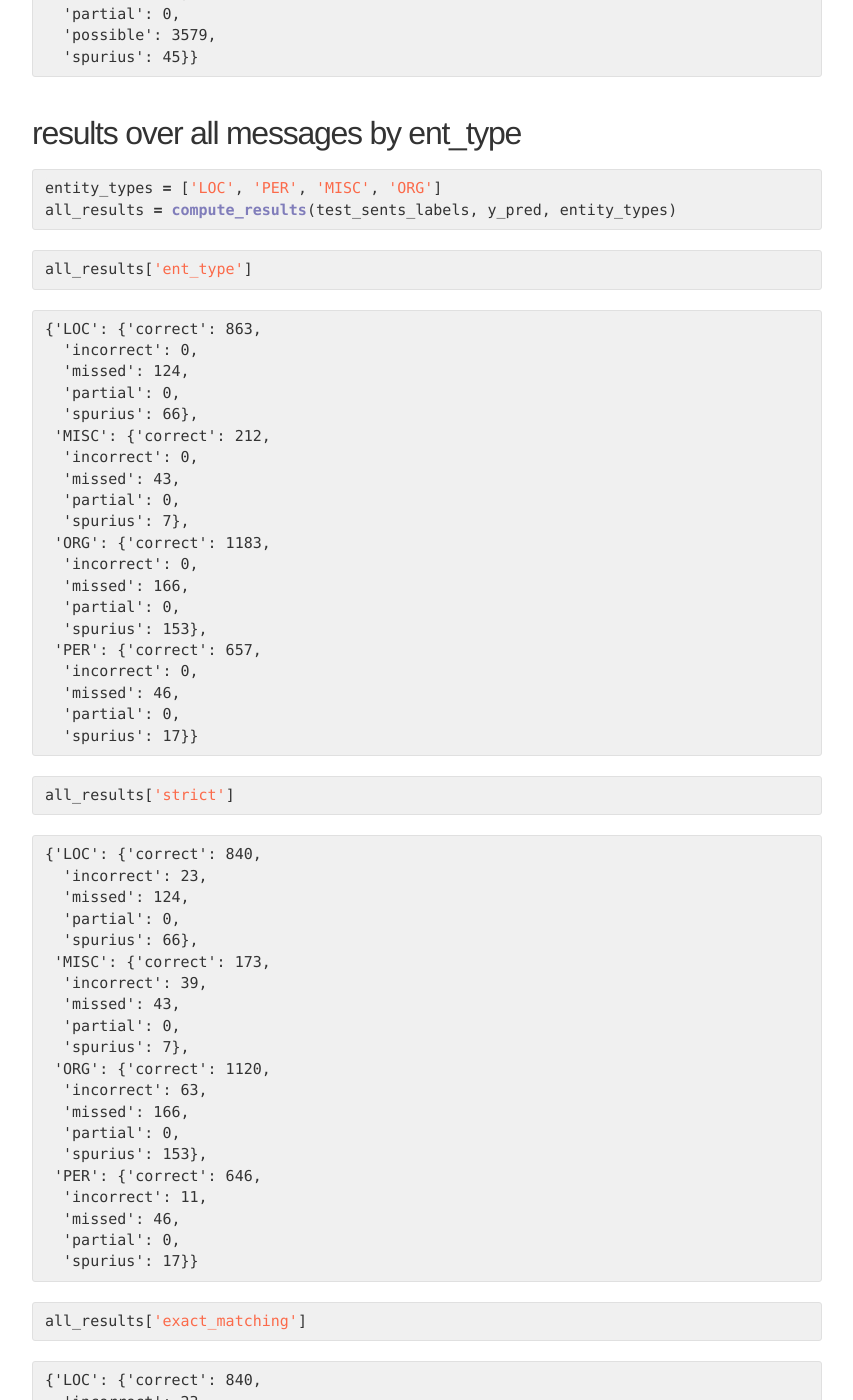
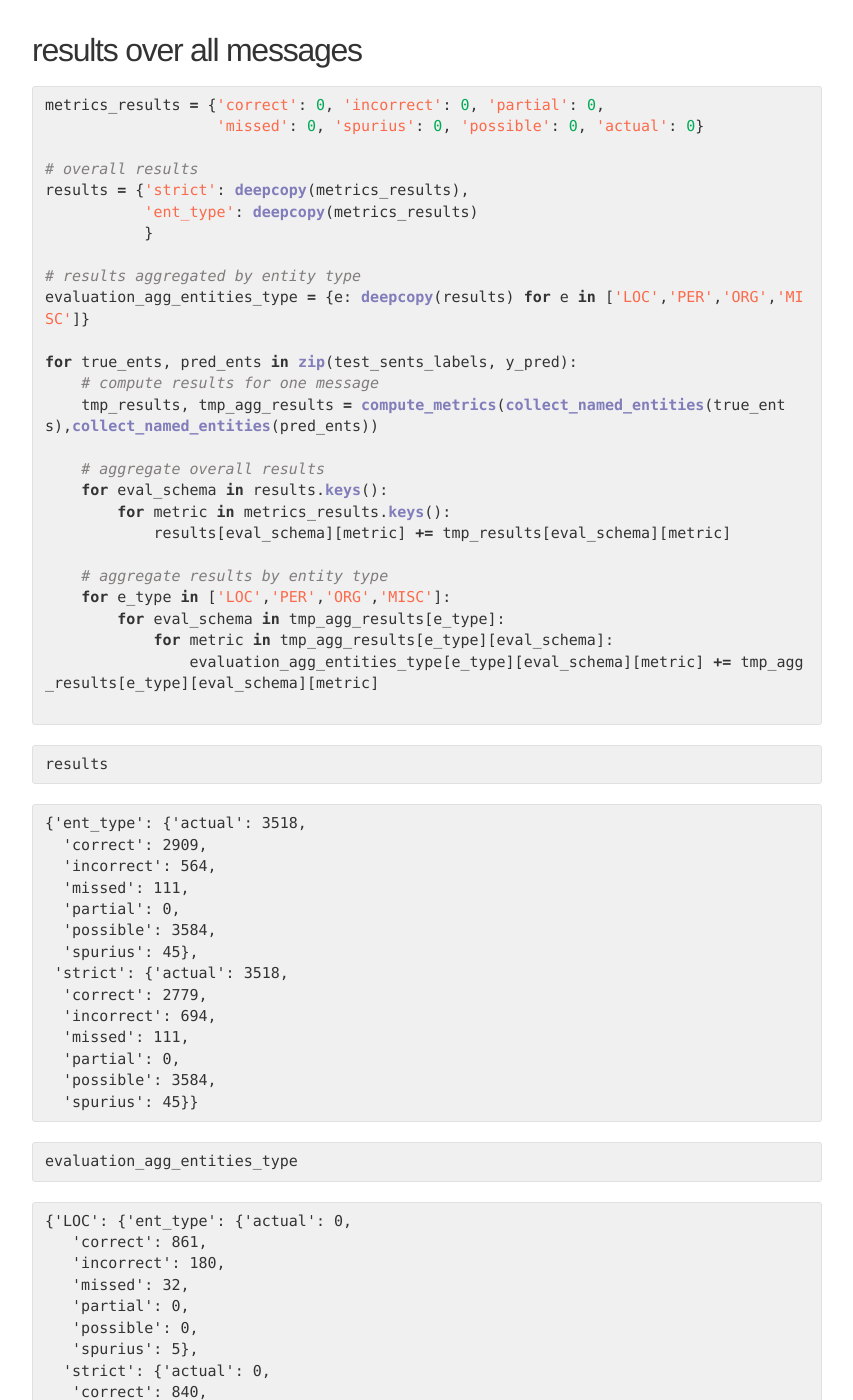
Before and after one commit to davidsbatista/davidsbatista.net, a Jekyll site: the page built from _posts/2018-05-09-Named_Entity_Evaluation.md, in a window 1280 px wide and 1400 px high, scrolled down 13619 px. Shown: the whole window, without its empty margins (213-1066 px from the left). Built offline with Jekyll 4.4.1, drawn with Linux system fonts in a browser that asks for light colours; nearby versions of some CDN libraries; some web fonts are replaced; formulas are drawn with MathJax 3; comment, search, counter and statistics services are not loaded; some of the changed text lies outside the part shown.

Commit message:
corrected blog post

````diff
--- a/_posts/2018-05-09-Named_Entity_Evaluation.md
+++ b/_posts/2018-05-09-Named_Entity_Evaluation.md
@@ -578,6 +578,8 @@
 
 ### __Example__
 
+
+
 ```python
 import nltk
 import sklearn_crfsuite
@@ -668,8 +670,8 @@
 y_test = [sent2labels(s) for s in test_sents]
 ```
 
-    CPU times: user 1.09 s, sys: 88.7 ms, total: 1.18 s
-    Wall time: 1.18 s
+    CPU times: user 1.12 s, sys: 98.2 ms, total: 1.22 s
+    Wall time: 1.22 s
 
 
 ## Training
@@ -687,8 +689,8 @@
 crf.fit(X_train, y_train)
 ```
 
-    CPU times: user 34.7 s, sys: 141 ms, total: 34.8 s
-    Wall time: 34.8 s
+    CPU times: user 34.1 s, sys: 197 ms, total: 34.3 s
+    Wall time: 34.4 s
 
 
 ## Performance per label type per token
@@ -772,45 +774,75 @@
 
 
 
-    {'ent_type': {'actual': 4,
-      'correct': 3,
-      'incorrect': 1,
-      'missed': 0,
-      'partial': 0,
-      'possible': 4,
-      'precision': 0.75,
-      'recall': 0.75,
-      'spurius': 0},
-     'exact_matching': {'actual': 4,
-      'correct': 4,
-      'incorrect': 0,
-      'missed': 0,
-      'partial': 0,
-      'possible': 4,
-      'precision': 1.0,
-      'recall': 1.0,
-      'spurius': 0},
-     'partial_matching': {'actual': 4,
-      'correct': 4,
-      'incorrect': 0,
-      'missed': 0,
-      'partial': 0,
-      'possible': 4,
-      'precision': 1.0,
-      'recall': 1.0,
-      'spurius': 0},
-     'strict': {'actual': 4,
-      'correct': 3,
-      'incorrect': 1,
-      'missed': 0,
-      'partial': 0,
-      'possible': 4,
-      'precision': 0.75,
-      'recall': 0.75,
-      'spurius': 0}}
+    ({'ent_type': {'actual': 4,
+       'correct': 3,
+       'incorrect': 1,
+       'missed': 0,
+       'partial': 0,
+       'possible': 4,
+       'precision': 0.75,
+       'recall': 0.75,
+       'spurius': 0},
+      'strict': {'actual': 4,
+       'correct': 3,
+       'incorrect': 1,
+       'missed': 0,
+       'partial': 0,
+       'possible': 4,
+       'precision': 0.75,
+       'recall': 0.75,
+       'spurius': 0}},
+     {'LOC': {'ent_type': {'correct': 1,
+        'incorrect': 1,
+        'missed': 0,
+        'partial': 0,
+        'spurius': 0},
+       'strict': {'correct': 1,
+        'incorrect': 1,
+        'missed': 0,
+        'partial': 0,
+        'spurius': 0}},
+      'MISC': {'ent_type': {'correct': 1,
+        'incorrect': 0,
+        'missed': 0,
+        'partial': 0,
+        'spurius': 0},
+       'strict': {'correct': 1,
+        'incorrect': 0,
+        'missed': 0,
+        'partial': 0,
+        'spurius': 0}},
+      'ORG': {'ent_type': {'correct': 0,
+        'incorrect': 0,
+        'missed': 0,
+        'partial': 0,
+        'spurius': 0},
+       'strict': {'correct': 0,
+        'incorrect': 0,
+        'missed': 0,
+        'partial': 0,
+        'spurius': 0}},
+      'PER': {'ent_type': {'correct': 1,
+        'incorrect': 0,
+        'missed': 0,
+        'partial': 0,
+        'spurius': 0},
+       'strict': {'correct': 1,
+        'incorrect': 0,
+        'missed': 0,
+        'partial': 0,
+        'spurius': 0}}})
+
+
 
 
 ```python
+to_test = [2,4,12,14]
+```
+
+
+```python
+index = 2
 true_named_entities_type = defaultdict(list)
 pred_named_entities_type = defaultdict(list)
 
@@ -883,45 +915,64 @@
 compute_metrics(true_named_entities_type['LOC'], pred_named_entities_type['LOC'])
 ```
 
-
-
-
-    {'ent_type': {'actual': 2,
-      'correct': 1,
-      'incorrect': 0,
-      'missed': 0,
-      'partial': 0,
-      'possible': 1,
-      'precision': 0.5,
-      'recall': 1.0,
-      'spurius': 1},
-     'exact_matching': {'actual': 2,
-      'correct': 1,
-      'incorrect': 0,
-      'missed': 0,
-      'partial': 0,
-      'possible': 1,
-      'precision': 0.5,
-      'recall': 1.0,
-      'spurius': 1},
-     'partial_matching': {'actual': 2,
-      'correct': 1,
-      'incorrect': 0,
-      'missed': 0,
-      'partial': 0,
-      'possible': 1,
-      'precision': 0.5,
-      'recall': 1.0,
-      'spurius': 1},
-     'strict': {'actual': 2,
-      'correct': 1,
-      'incorrect': 0,
-      'missed': 0,
-      'partial': 0,
-      'possible': 1,
-      'precision': 0.5,
-      'recall': 1.0,
-      'spurius': 1}}
+    ({'ent_type': {'actual': 2,
+       'correct': 1,
+       'incorrect': 0,
+       'missed': 0,
+       'partial': 0,
+       'possible': 1,
+       'precision': 0.5,
+       'recall': 1.0,
+       'spurius': 1},
+      'strict': {'actual': 2,
+       'correct': 1,
+       'incorrect': 0,
+       'missed': 0,
+       'partial': 0,
+       'possible': 1,
+       'precision': 0.5,
+       'recall': 1.0,
+       'spurius': 1}},
+     {'LOC': {'ent_type': {'correct': 1,
+        'incorrect': 0,
+        'missed': 0,
+        'partial': 0,
+        'spurius': 1},
+       'strict': {'correct': 1,
+        'incorrect': 0,
+        'missed': 0,
+        'partial': 0,
+        'spurius': 1}},
+      'MISC': {'ent_type': {'correct': 0,
+        'incorrect': 0,
+        'missed': 0,
+        'partial': 0,
+        'spurius': 0},
+       'strict': {'correct': 0,
+        'incorrect': 0,
+        'missed': 0,
+        'partial': 0,
+        'spurius': 0}},
+      'ORG': {'ent_type': {'correct': 0,
+        'incorrect': 0,
+        'missed': 0,
+        'partial': 0,
+        'spurius': 0},
+       'strict': {'correct': 0,
+        'incorrect': 0,
+        'missed': 0,
+        'partial': 0,
+        'spurius': 0}},
+      'PER': {'ent_type': {'correct': 0,
+        'incorrect': 0,
+        'missed': 0,
+        'partial': 0,
+        'spurius': 0},
+       'strict': {'correct': 0,
+        'incorrect': 0,
+        'missed': 0,
+        'partial': 0,
+        'spurius': 0}}})
 
 
 
@@ -929,20 +980,33 @@
 
 
 ```python
-metrics = {'correct': 0, 'incorrect': 0, 'partial': 0, 'missed': 0, 'spurius': 0, 'possible': 0, 'actual': 0}
-results = {'strict': deepcopy(metrics),
-           'exact_matching': deepcopy(metrics),
-           'partial_matching': deepcopy(metrics),
-           'ent_type': deepcopy(metrics)
-          }
+metrics_results = {'correct': 0, 'incorrect': 0, 'partial': 0,
+                   'missed': 0, 'spurius': 0, 'possible': 0, 'actual': 0}
 
-for true, pred in zip(test_sents_labels, y_pred):
-    tmp_results = compute_metrics(collect_named_entities(true),collect_named_entities(pred))
+# overall results
+results = {'strict': deepcopy(metrics_results),
+           'ent_type': deepcopy(metrics_results)
+           }
+
+# results aggregated by entity type
+evaluation_agg_entities_type = {e: deepcopy(results) for e in ['LOC','PER','ORG','MISC']}
+
+for true_ents, pred_ents in zip(test_sents_labels, y_pred):
+    # compute results for one message
+    tmp_results, tmp_agg_results = compute_metrics(collect_named_entities(true_ents),collect_named_entities(pred_ents))
+
+    # aggregate overall results
     for eval_schema in results.keys():
-        for metric in metrics.keys():
-            results[eval_schema][metric] +=  tmp_results[eval_schema][metric]
+        for metric in metrics_results.keys():
+            results[eval_schema][metric] += tmp_results[eval_schema][metric]
+
+    # aggregate results by entity type
+    for e_type in ['LOC','PER','ORG','MISC']:
+        for eval_schema in tmp_agg_results[e_type]:
+            for metric in tmp_agg_results[e_type][eval_schema]:
+                evaluation_agg_entities_type[e_type][eval_schema][metric] += tmp_agg_results[e_type][eval_schema][metric]
+
 ```
-
 
 ```python
 results
@@ -954,163 +1018,87 @@
     {'ent_type': {'actual': 3518,
       'correct': 2909,
       'incorrect': 564,
-      'missed': 106,
+      'missed': 111,
       'partial': 0,
-      'possible': 3579,
-      'spurius': 45},
-     'exact_matching': {'actual': 3518,
-      'correct': 3274,
-      'incorrect': 199,
-      'missed': 106,
-      'partial': 0,
-      'possible': 3579,
-      'spurius': 45},
-     'partial_matching': {'actual': 3518,
-      'correct': 3274,
-      'incorrect': 0,
-      'missed': 106,
-      'partial': 199,
-      'possible': 3579,
+      'possible': 3584,
       'spurius': 45},
      'strict': {'actual': 3518,
       'correct': 2779,
       'incorrect': 694,
-      'missed': 106,
+      'missed': 111,
       'partial': 0,
-      'possible': 3579,
+      'possible': 3584,
       'spurius': 45}}
 
 
 
-## results over all messages by ent_type
-
 
 ```python
-entity_types = ['LOC', 'PER', 'MISC', 'ORG']
-all_results = compute_results(test_sents_labels, y_pred, entity_types)
-```
-
-
-```python
-all_results['ent_type']
+evaluation_agg_entities_type
 ```
 
 
 
 
-    {'LOC': {'correct': 863,
-      'incorrect': 0,
-      'missed': 124,
-      'partial': 0,
-      'spurius': 66},
-     'MISC': {'correct': 212,
-      'incorrect': 0,
-      'missed': 43,
-      'partial': 0,
-      'spurius': 7},
-     'ORG': {'correct': 1183,
-      'incorrect': 0,
-      'missed': 166,
-      'partial': 0,
-      'spurius': 153},
-     'PER': {'correct': 657,
-      'incorrect': 0,
-      'missed': 46,
-      'partial': 0,
-      'spurius': 17}}
+    {'LOC': {'ent_type': {'actual': 0,
+       'correct': 861,
+       'incorrect': 180,
+       'missed': 32,
+       'partial': 0,
+       'possible': 0,
+       'spurius': 5},
+      'strict': {'actual': 0,
+       'correct': 840,
+       'incorrect': 201,
+       'missed': 32,
+       'partial': 0,
+       'possible': 0,
+       'spurius': 5}},
+     'MISC': {'ent_type': {'actual': 0,
+       'correct': 211,
+       'incorrect': 46,
+       'missed': 33,
+       'partial': 0,
+       'possible': 0,
+       'spurius': 7},
+      'strict': {'actual': 0,
+       'correct': 173,
+       'incorrect': 84,
+       'missed': 33,
+       'partial': 0,
+       'possible': 0,
+       'spurius': 7}},
+     'ORG': {'ent_type': {'actual': 0,
+       'correct': 1181,
+       'incorrect': 231,
+       'missed': 34,
+       'partial': 0,
+       'possible': 0,
+       'spurius': 31},
+      'strict': {'actual': 0,
+       'correct': 1120,
+       'incorrect': 292,
+       'missed': 34,
+       'partial': 0,
+       'possible': 0,
+       'spurius': 31}},
+     'PER': {'ent_type': {'actual': 0,
+       'correct': 656,
+       'incorrect': 107,
+       'missed': 12,
+       'partial': 0,
+       'possible': 0,
+       'spurius': 2},
+      'strict': {'actual': 0,
+       'correct': 646,
+       'incorrect': 117,
+       'missed': 12,
+       'partial': 0,
+       'possible': 0,
+       'spurius': 2}}}
 
 
 
-
-```python
-all_results['strict']
-```
-
-
-
-
-    {'LOC': {'correct': 840,
-      'incorrect': 23,
-      'missed': 124,
-      'partial': 0,
-      'spurius': 66},
-     'MISC': {'correct': 173,
-      'incorrect': 39,
-      'missed': 43,
-      'partial': 0,
-      'spurius': 7},
-     'ORG': {'correct': 1120,
-      'incorrect': 63,
-      'missed': 166,
-      'partial': 0,
-      'spurius': 153},
-     'PER': {'correct': 646,
-      'incorrect': 11,
-      'missed': 46,
-      'partial': 0,
-      'spurius': 17}}
-
-
-
-
-```python
-all_results['exact_matching']
-```
-
-
-
-
-    {'LOC': {'correct': 840,
-      'incorrect': 23,
-      'missed': 124,
-      'partial': 0,
-      'spurius': 66},
-     'MISC': {'correct': 173,
-      'incorrect': 39,
-      'missed': 43,
-      'partial': 0,
-      'spurius': 7},
-     'ORG': {'correct': 1120,
-      'incorrect': 63,
-      'missed': 166,
-      'partial': 0,
-      'spurius': 153},
-     'PER': {'correct': 646,
-      'incorrect': 11,
-      'missed': 46,
-      'partial': 0,
-      'spurius': 17}}
-
-
-
-
-```python
-all_results['partial_matching']
-```
-
-
-
-
-    {'LOC': {'correct': 840,
-      'incorrect': 0,
-      'missed': 124,
-      'partial': 23,
-      'spurius': 66},
-     'MISC': {'correct': 173,
-      'incorrect': 0,
-      'missed': 43,
-      'partial': 39,
-      'spurius': 7},
-     'ORG': {'correct': 1120,
-      'incorrect': 0,
-      'missed': 166,
-      'partial': 63,
-      'spurius': 153},
-     'PER': {'correct': 646,
-      'incorrect': 0,
-      'missed': 46,
-      'partial': 11,
-      'spurius': 17}}
 
 
 ## __References__
````
Also changed, not shown: other parts of _posts/2018-05-09-Named_Entity_Evaluation.md (+2 -2 lines).
